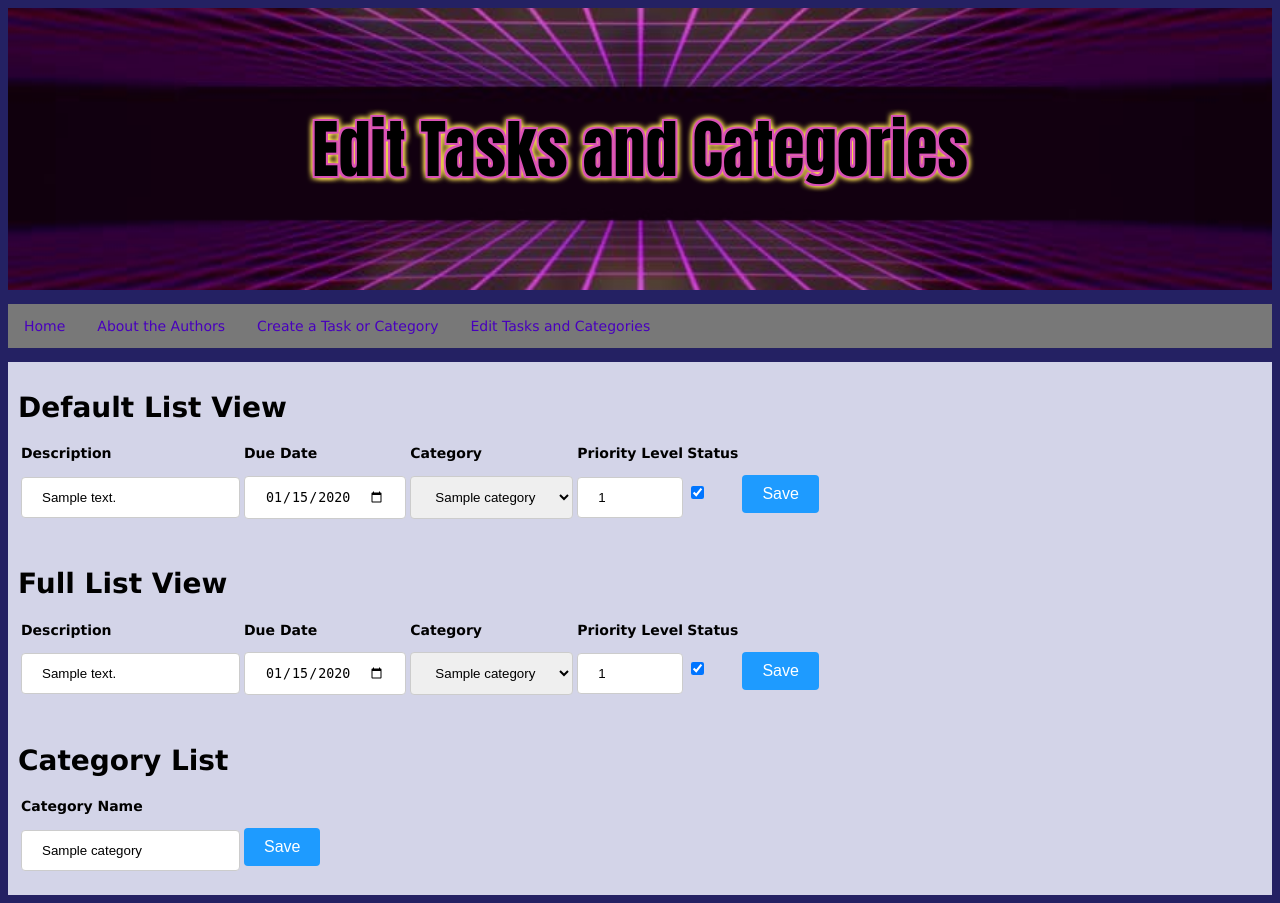
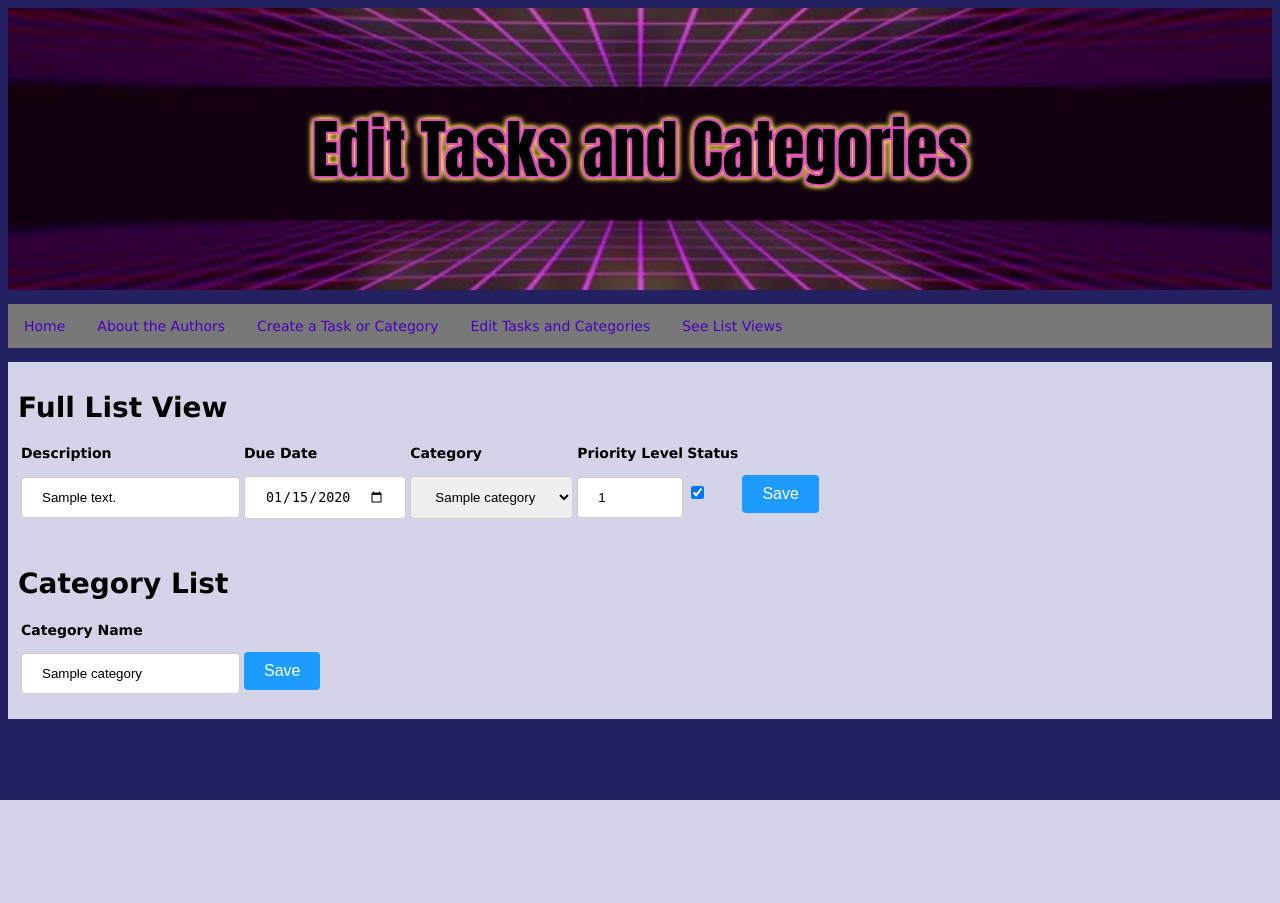
Before and after one commit to nickynault/CSC4710-Group4, a PHP site: page /todo.php in a window 1280 px wide. After the commit the page ends 800 px from the top, so only its background shows below. Run offline with PHP 8.4, Linux system fonts and the light colour scheme; tables that the repository leaves empty hold one stand-in row (values such as "Sample post"); data that the repository does not hold is empty.

Commit message:
Update todo.php

```diff
--- a/todo.php
+++ b/todo.php
@@ -57,48 +57,11 @@ if(isset($_POST['submit2'])){
       <li><a href= "about.html">About the Authors</a></li>
       <li><a href= "form.php">Create a Task or Category</a></li>
       <li><a href= "todo.php">Edit Tasks and Categories</a></li>
+      <li><a href= "todo2.php">See List Views</a></li>
     </ul>
   </nav>
 
   <div id="main">
-      <!--Table/List Views-->
-      <h1>Default List View</h1>
-      <table>
-          <tr>
-              <th>Description</th>
-              <th>Due Date</th>
-              <th>Category</th>
-              <th>Priority Level</th>
-              <th>Status</th>
-          </tr>
-          <?php
-            //Defualt List View
-            $fetch = "SELECT * FROM tasks WHERE due_date <= CURDATE() OR due_date = CURDATE() ORDER BY task_priority ASC";
-            $data = mysqli_query($conn, $fetch) or die('Unable to obtain data: '. mysqli_connect_error());
-
-            while ($row = mysqli_fetch_array($data, MYSQLI_ASSOC)){
-                echo "<tr><form method='post'>";
-                echo "<td><input type='text' name='task_desc' value='".$row["task_desc"]."'></td>";
-                echo "<td><input type='date' name='due_date' value='".$row["due_date"]."'></td>";
-
-                // Display categories dropdown
-                echo "<td><select name='task_category_id'>";
-                $categories_query = mysqli_query($conn, "SELECT * FROM categories ORDER BY category_name ASC");
-                while ($category_row = mysqli_fetch_array($categories_query, MYSQLI_ASSOC)) {
-                    $selected = $category_row['id'] == $row['task_category_id'] ? 'selected' : '';
-                    echo "<option value='".$category_row['id']."' $selected>".$category_row['category_name']."</option>";
-                }
-                echo "</select></td>";
-
-                echo "<td><input type='number' id='task_priority' name='task_priority' min='1' max='4' value='".$row["task_priority"]."'></td>";
-                echo "<td><input type='checkbox' name='task_status' value='1' " . ($row["task_status"] == 1 ? "checked" : "") . "></td>";
-                echo "<td><input type='submit' name='submit' value='Save'></td>";
-                echo "<input type='hidden' name='id' value='".$row["id"]."'>";
-                echo "</form></tr>";
-            }
-          ?>
-      </table>
-      <br />
       <h1>Full List View</h1>
       <table>
           <tr>
```
